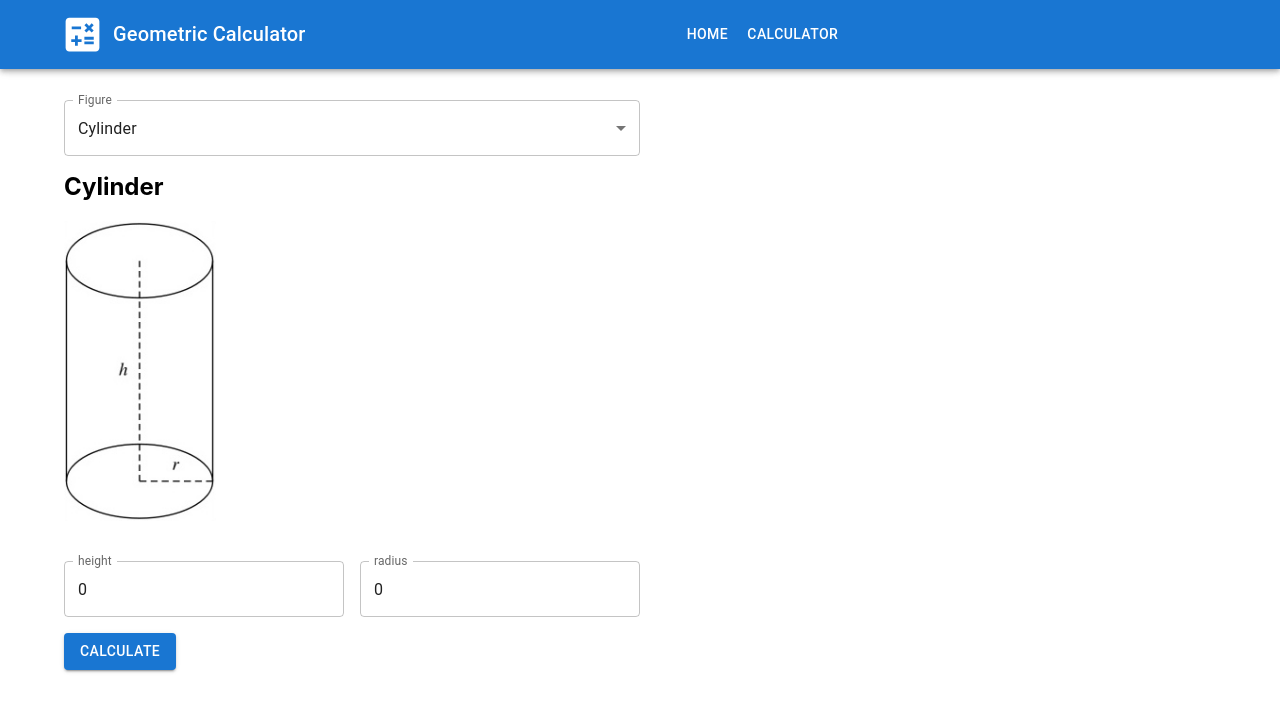
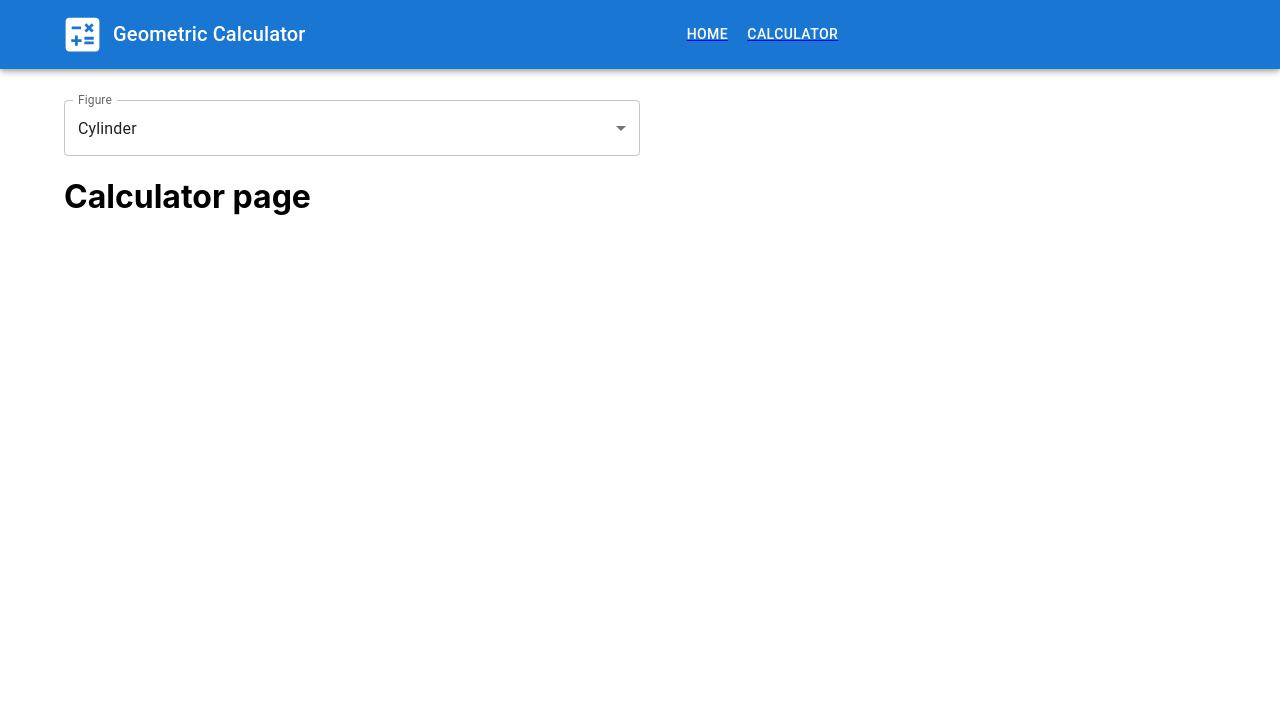
Before and after one commit to filipaniu/react-calculator, a React (Create React App) app: page /calculator in a window 1280 px wide. Shown: the top 712 px of the page. Built offline with nearby package versions, Linux system fonts and the light colour scheme.

Commit message:
react-router-dom integration

```diff
--- a/package.json
+++ b/package.json
@@ -12,6 +12,7 @@
     "@testing-library/user-event": "^13.5.0",
     "react": "^18.2.0",
     "react-dom": "^18.2.0",
+    "react-router-dom": "^6.20.1",
     "react-scripts": "5.0.1",
     "web-vitals": "^2.1.4"
   },
--- a/src/App.js
+++ b/src/App.js
@@ -1,7 +1,7 @@
 import './App.css';
-import {useState} from "react"
-import {Container} from '@mui/material';
-import {Grid} from "@mui/material"
+import { useState } from "react"
+import { Container } from '@mui/material';
+import { Grid } from "@mui/material"
 import InputLabel from '@mui/material/InputLabel';
 import MenuItem from '@mui/material/MenuItem';
 import FormControl from '@mui/material/FormControl';
@@ -9,12 +9,15 @@ import Select from '@mui/material/Select';
 import CubeCalc from "./components/CubeCalc";
 import RotationalFigureCalc from './components/RotationalFigureCalc';
 import CalculatorAppBar from './components/CalculatorAppBar';
+import {Routes, Route} from "react-router-dom";
+import CalculatorPage from './components/pages/CalculatorPage';
+import HomePage from './components/pages/HomePage';
 
 function renderCalculator(figure) {
     if (figure == 'cone' || figure == 'cylinder') {
-        return <RotationalFigureCalc figure={figure}/>
+        return <RotationalFigureCalc figure={figure} />
     } else if (figure == 'cube') {
-        return <CubeCalc/>
+        return <CubeCalc />
     } else {
         return <p>Unsupported figure: {figure}</p>
     }
@@ -37,8 +40,12 @@ function App() {
                                 <MenuItem value='cone'>Cone</MenuItem>
                                 <MenuItem value='cube'>Cube</MenuItem>
                             </Select>
-                            {renderCalculator(figure)}
                         </FormControl>
+                        {/* {renderCalculator(figure)} */}
+                        <Routes>
+                            <Route exact path='/' element={<HomePage />} />
+                            <Route exact path='/calculator' element={<CalculatorPage />} />
+                        </Routes>
                     </Grid>
                 </Grid>
                 <footer></footer>
--- a/src/components/CalculatorAppBar.js
+++ b/src/components/CalculatorAppBar.js
@@ -3,8 +3,9 @@ import AppBar from '@mui/material/AppBar';
 import Toolbar from '@mui/material/Toolbar';
 import Typography from '@mui/material/Typography';
 import IconButton from '@mui/material/IconButton';
-import {Box, Button, Container} from '@mui/material';
+import { Box, Button, Container } from '@mui/material';
 import CalculateIcon from '@mui/icons-material/Calculate';
+import { Link } from 'react-router-dom';
 
 
 export default function CalculatorAppBar() {
@@ -15,24 +16,18 @@ export default function CalculatorAppBar() {
                     edge="start"
                     color="inherit"
                     aria-label="menu">
-                    <CalculateIcon sx={{fontSize: 45}}/>
+                    <CalculateIcon sx={{ fontSize: 45 }} />
                 </IconButton>
-                <Typography variant="h6" sx={{flexGrow: 1}}>
+                <Typography variant="h6" sx={{ flexGrow: 1 }}>
                     Geometric Calculator
                 </Typography>
-                <Box sx={{flexGrow: 1, display: {xs: 'none', md: 'flex'}}}>
-                    <Button onClick={(x) => {
-                        console.log(x)
-                    }}
-                            sx={{my: 2, color: 'white', display: 'block'}}>
-                        Home
-                    </Button>
-                    <Button onClick={(x) => {
-                        console.log(x)
-                    }}
-                            sx={{my: 2, color: 'white', display: 'block'}}>
-                        Calculator
-                    </Button>
+                <Box sx={{ flexGrow: 1, display: { xs: 'none', md: 'flex' } }}>
+                    <Link to="/" >
+                        <Button sx={{ my: 2, color: 'white', display: 'block' }}>Home</Button>
+                    </Link>
+                    <Link to="/calculator">
+                        <Button sx={{ my: 2, color: 'white', display: 'block' }}>Calculator</Button>
+                    </Link>
                 </Box>
             </Toolbar>
         </AppBar>
--- /dev/null
+++ b/src/components/pages/CalculatorPage.js
@@ -0,0 +1,9 @@
+import * as React from 'react';
+
+export default function CalculatorPage() {
+    return <div>
+        <h1>Calculator page</h1>
+        {/* TODO bring figure selection from App ... */}
+        {/* TODO bring and integrate calculator from ... App:44 */}
+        </div>;
+}
--- /dev/null
+++ b/src/components/pages/HomePage.js
@@ -0,0 +1,5 @@
+import * as React from 'react';
+
+export default function HomePage() {
+    return (<h2>Home page</h2>);
+}
--- a/src/index.js
+++ b/src/index.js
@@ -3,11 +3,14 @@ import ReactDOM from 'react-dom/client';
 import './index.css';
 import App from './App';
 import reportWebVitals from './reportWebVitals';
+import { BrowserRouter } from 'react-router-dom';
 
 const root = ReactDOM.createRoot(document.getElementById('root'));
 root.render(
   <React.StrictMode>
-    <App />
+    <BrowserRouter>
+      <App />
+    </BrowserRouter>
   </React.StrictMode>
 );
 
```
Also changed, not shown: 1 other file (tests, documents, lock files or other folders).
